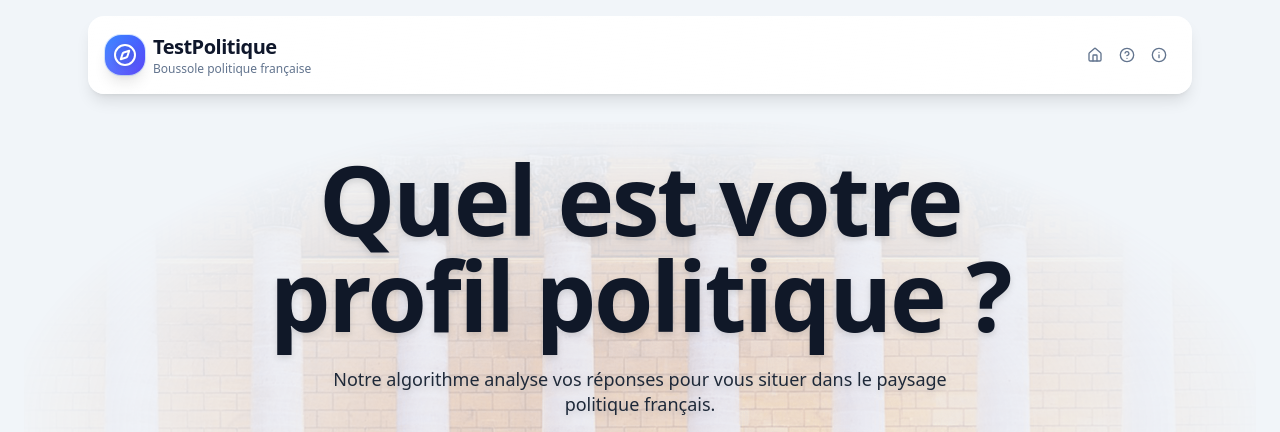
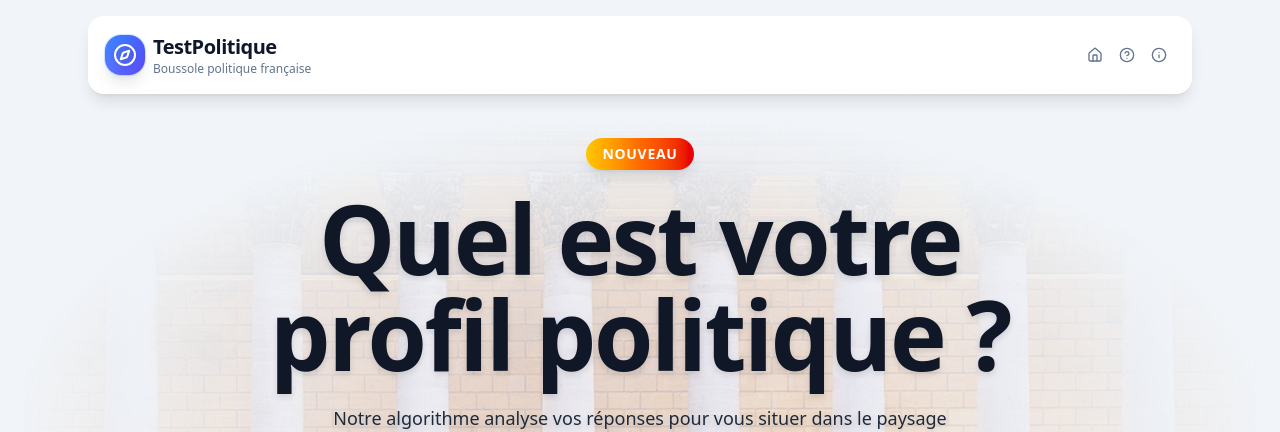
Before and after one commit to testpolitiqueapp/quiz, a React (Vite) app: page / in a window 1280 px wide. Shown: the top 432 px of the page. Built offline with nearby package versions, Linux system fonts and the light colour scheme; no server answers; the database is empty.

Commit message:
Ajout du badge 'Nouveau' sur la page d'accueil

```diff
--- a/src/components/welcome/WelcomeScreen.tsx
+++ b/src/components/welcome/WelcomeScreen.tsx
@@ -18,7 +18,6 @@ const firebaseConfig = {
   messagingSenderId: "119033256059",
   appId: "1:119033256059:web:9a9d6bfbd73001ff4deade"
 };
-
 
 
 // On initialise Firebase une seule fois
@@ -101,8 +100,17 @@ const WelcomeScreen: React.FC<{ onStart: () => void }> = ({ onStart }) => {
     <div className="w-full font-sans">
       <div className="relative flex min-h-[600px] w-full flex-col items-center justify-center overflow-hidden text-center">
         <div className="welcome-background"></div>
-        <div className="relative z-[2] flex max-w-4xl flex-col items-center px-1">
-          <h1 className={`text-6xl sm:text-8xl font-extrabold ${themeClasses.text.primary} tracking-tight mt-6 mb-6 leading-none drop-shadow-md animate-fade-in-up text-balance`}>
+        <div className="relative z-[2] flex max-w-4xl flex-col items-center px-1 pt-4 sm:pt-0">
+
+          {/* --- MODIFICATION : Badge statique, sans animation --- */}
+          <div className="mt-4 mb-5 animate-fade-in-up">
+            <span className="inline-block transform rounded-full bg-gradient-to-r from-yellow-400 via-orange-500 to-red-600 px-4 py-1.5 text-sm font-bold uppercase tracking-wider text-white shadow-lg">
+              Nouveau
+            </span>
+          </div>
+          {/* --- FIN DE LA MODIFICATION --- */}
+
+          <h1 className={`text-6xl sm:text-8xl font-extrabold ${themeClasses.text.primary} tracking-tight mb-6 leading-none drop-shadow-md animate-fade-in-up text-balance`}>
             Quel est votre profil politique ?
           </h1>
 
```
